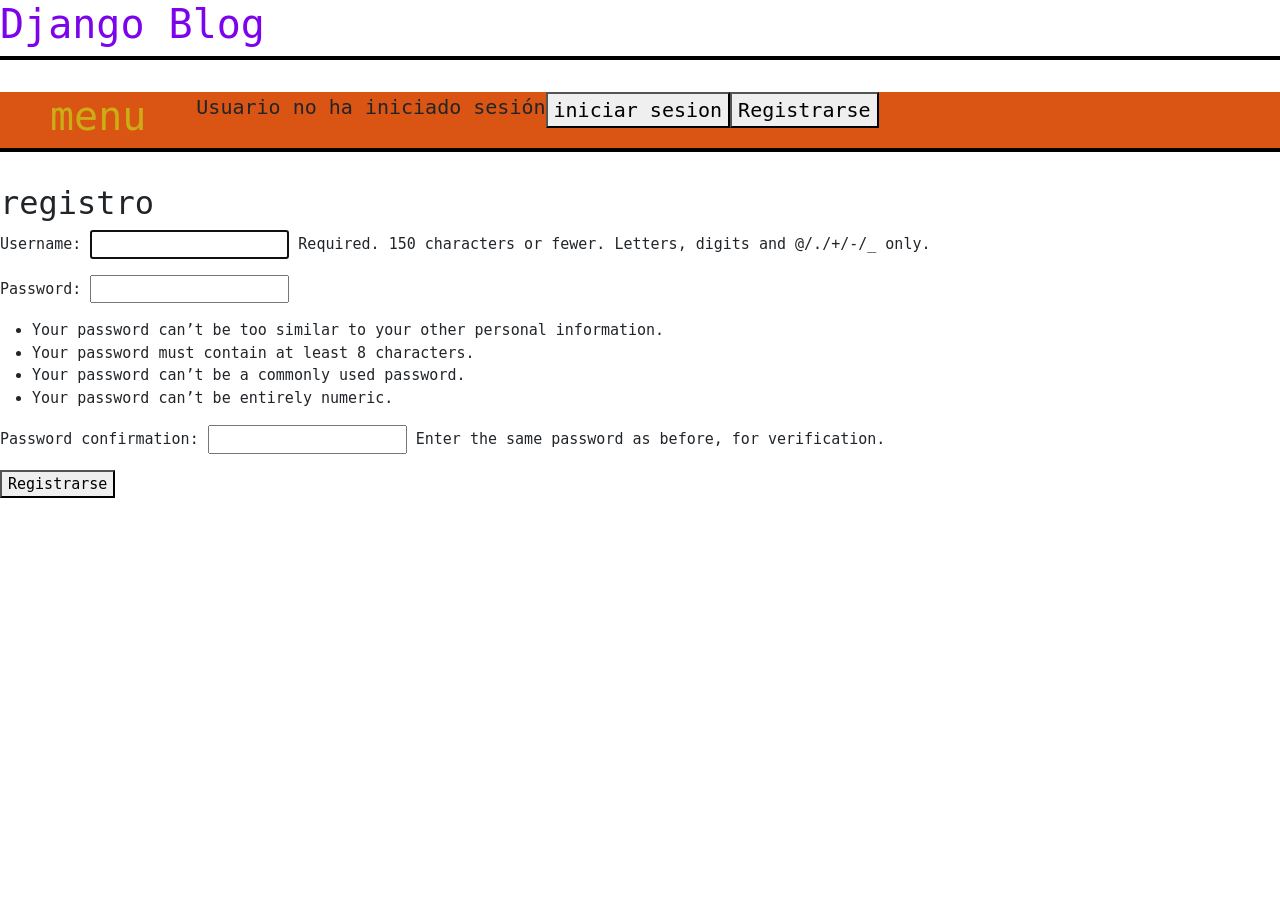
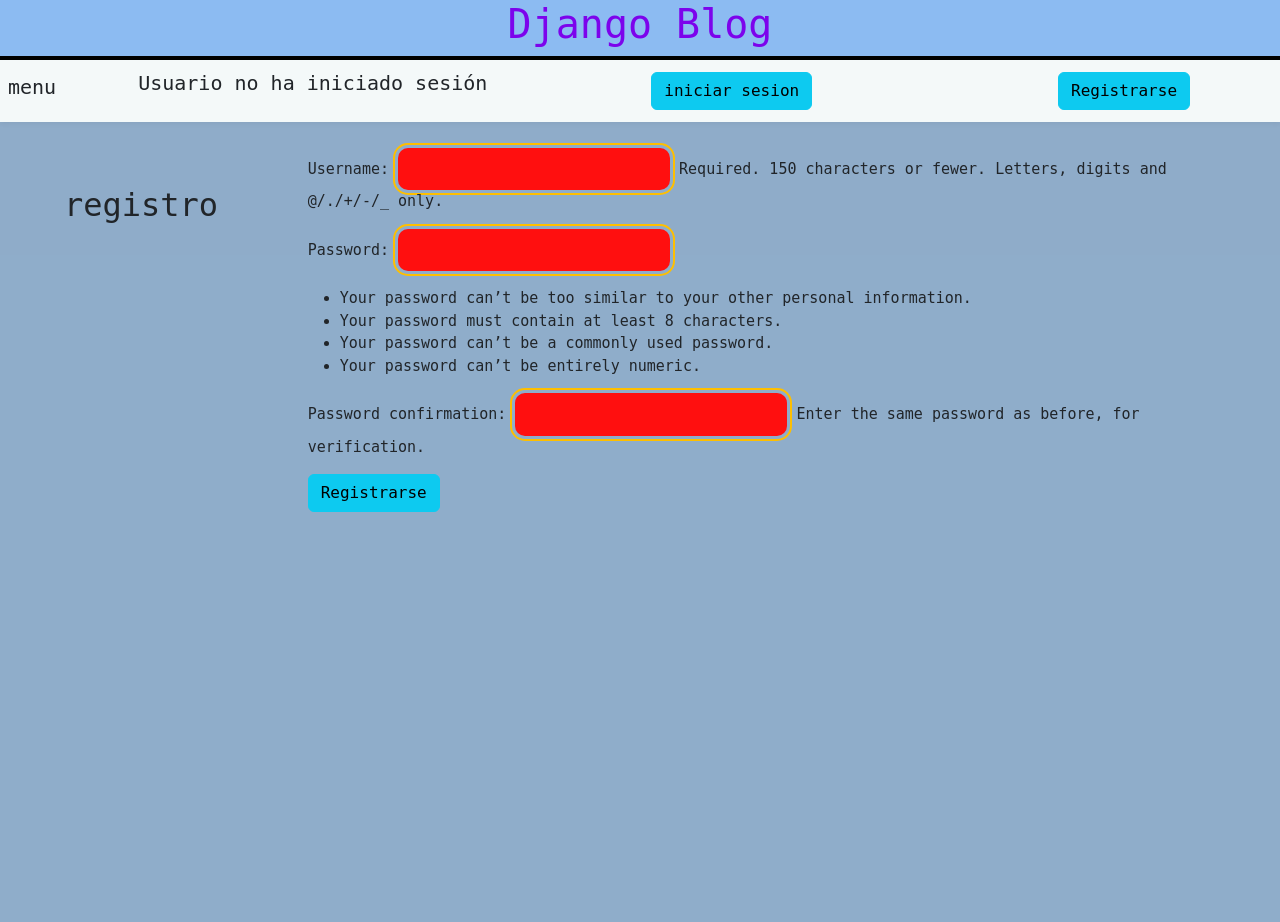
Before and after one commit to Donatto293/BlogDjango, a Django app: a page that uses blog/templates/base.html in a window 1280 px wide. Before the commit the page ends 498 px from the top, so only its background shows below. Run offline with Django 4.2, Linux system fonts and the light colour scheme; some libraries are stand-ins or nearby versions.

Commit message:
blog alterando
cambiando estilos en el blog

```diff
--- a/blog/static/css/base.css
+++ b/blog/static/css/base.css
@@ -6,10 +6,12 @@ body{
 }
 
 header{
+    background-color: #2b82e88a;
     border-bottom: 4px solid rgb(0,0,0);
-    margin-bottom:2rem ;
+    /* margin-bottom:2rem ; */
     font-size: 60px;
     display: flex;
+
 }
 
 header h1 a{
@@ -18,11 +20,12 @@ header h1 a{
 
 }
 .nav-main{
-    border-bottom: 4px solid rgb(0,0,0);
-    margin-bottom: 2rem;
+    /*border-bottom: 4px solid rgb(0,0,0);*/
+    /*margin-bottom: 2rem;*/
     font-size: 20px;
     display: flex;
-    background-color: rgb(218,85,19);
+    background-color: rgb(38 129 128 / 5%);
+    box-shadow: 0 2px 5px rgba(0,0,0,.05);
 }
 nav h1{
     color: rgb(203,173,21);
@@ -42,12 +45,27 @@ nav h1{
     display: flex;
     padding-top: 2rem;
 }
+main{
+    background-color: #648db5b8;;
+}
+main form input{
+    border-radius: 10px;
+  outline: 2px solid #FEBF00;
+  border: 0;
+  font-family: -apple-system, BlinkMacSystemFont, 'Segoe UI', Roboto, Oxygen, Ubuntu, Cantarell, 'Open Sans', 'Helvetica Neue', sans-serif;
+  background-color: #ff0f0f;
+  outline-offset: 3px;
+  padding: 10px 1rem;
+  transition: 0.25s;
+}
 .post-entry{
     margin-bottom: 2rem;
+    width: 1500px;
 }
 
 .post-entry p{
     margin: 0.5rem 0;
+
 }
 
 .post-entry h2 a,
@@ -63,5 +81,5 @@ nav h1{
 }
 
 .post-entry h2 a:hover{
-    color:red;
+    color:rgb(247, 0, 0);
 }
--- /dev/null
+++ b/blog/static/js/script.js
@@ -0,0 +1,8 @@
+function mostrarContenido(id) {
+    var contentDiv = document.getElementById('post-content-' + id);
+    if (contentDiv.style.display === "none") {
+        contentDiv.style.display = "block";
+    } else {
+        contentDiv.style.display = "none";
+    }
+}
--- a/blog/templates/base.html
+++ b/blog/templates/base.html
@@ -1,6 +1,6 @@
 {% load static %}
 <!DOCTYPE html>
-<html lang=""es>
+<html lang=""es class="h-100">
     <head>
         <meta charset="UTF-8">
 
@@ -14,12 +14,13 @@
         <link rel="stylesheet" href="{% static 'css/base.css' %}">
 
     </head>
-    <body>
-        <header>
+    <body class="h-100" >
+
+        <header class="d-flex justify-content-center">
             <h1><a href="{%url 'home'%}">Django Blog</a></h1>
         </header>
-        <nav class="nav-main">
-            <h1>menu</h1>
+        <nav class="navbar d-flex justify-content-between nav-main p-2">
+            <h1 class="nav-link" href="#">menu</h1>
             {% if user.is_authenticated %}
                 <p> Bienvenido {{user.username}}!</p>
                 <p><form id="logout-form" action=" {% url 'logout' %}" method="post">
@@ -31,18 +32,19 @@
             <p>Usuario no ha iniciado sesión</p>
             <p><form id="login-form" action="{% url 'login' %}" method="get">
                 {% csrf_token %}
-                <button class="bs5- btn-danger" type="submit">iniciar sesion</button>
+                <button class="btn btn-info ml-auto"  type="submit">iniciar sesion</button>
             </form></p>
 
             <p><form id="signup-form" action="{% url 'signup' %}" method="get">
                 {% csrf_token %}
-                <button class="bottom-m" type="submit">Registrarse</button>
+                <button class="btn btn-info ml-auto" type="submit">Registrarse</button>
             </form></p>
             {% endif %}
         </nav>
-        <main>
-        {% block content %}
-        {% endblock content %}
+        <main class="d-flex justify-content-center h-100 ">
+            {% block content %}
+            {% endblock content %}
         </main>
+        <script src="{% static 'js/script.js' %}"></script>
     </body>
 </html>
--- a/blog/templates/registration/logged_out.html
+++ b/blog/templates/registration/logged_out.html
@@ -1,4 +1,4 @@
-{% extends 'base.html'%}
+{% extends 'base.html' %}
 
 {% block content %}
 
--- a/blog/templates/registration/signup.html
+++ b/blog/templates/registration/signup.html
@@ -2,11 +2,13 @@
 {% extends 'base.html' %}
 
 {% block content %}
-    <h2>registro</h2>
+    <h2 style="margin: 5%;">registro</h2>
+    <div style="margin: 2%">
     <form method="post">
         {% csrf_token %}
         {{ form.as_p }}
-        <button type="submit">Registrarse</button>
+        <button class="btn btn-info" type="submit">Registrarse</button>
     </form>
+</div>
 
 {% endblock content %}
```
Also changed, not shown: blog/templates/home.html (+10 -4 lines), blog/templates/registration/login.html (+15 -7 lines), blog/db.sqlite3.
